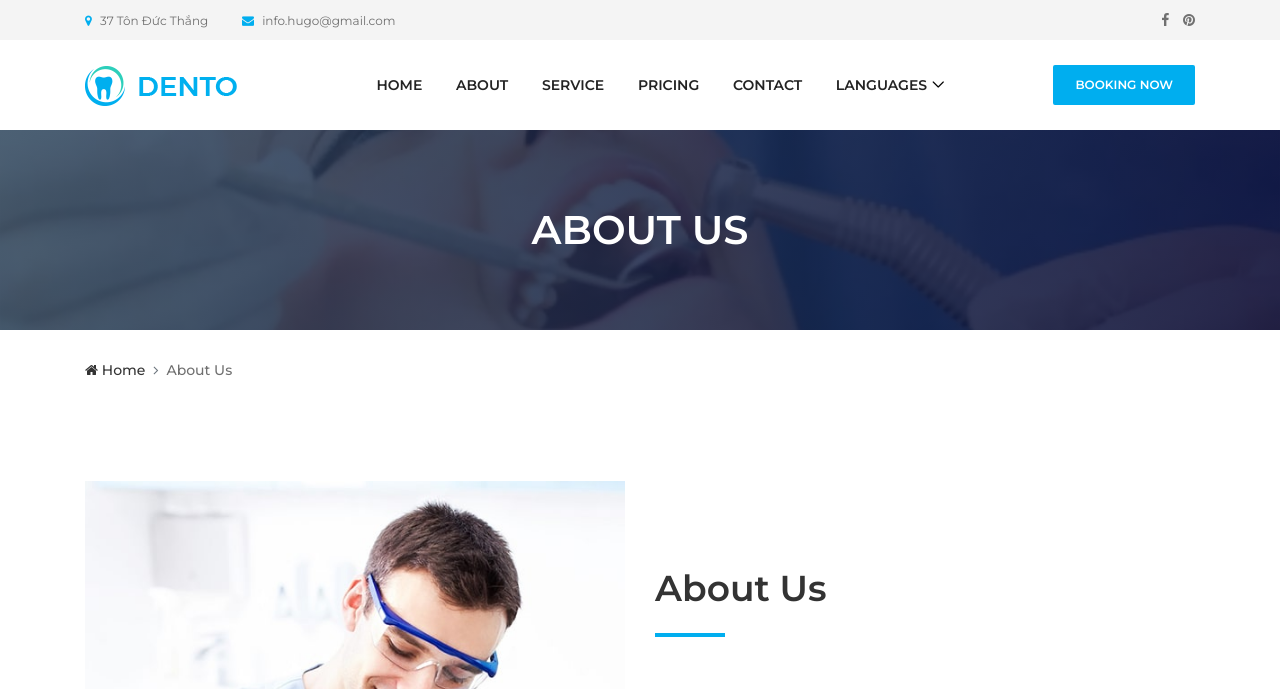
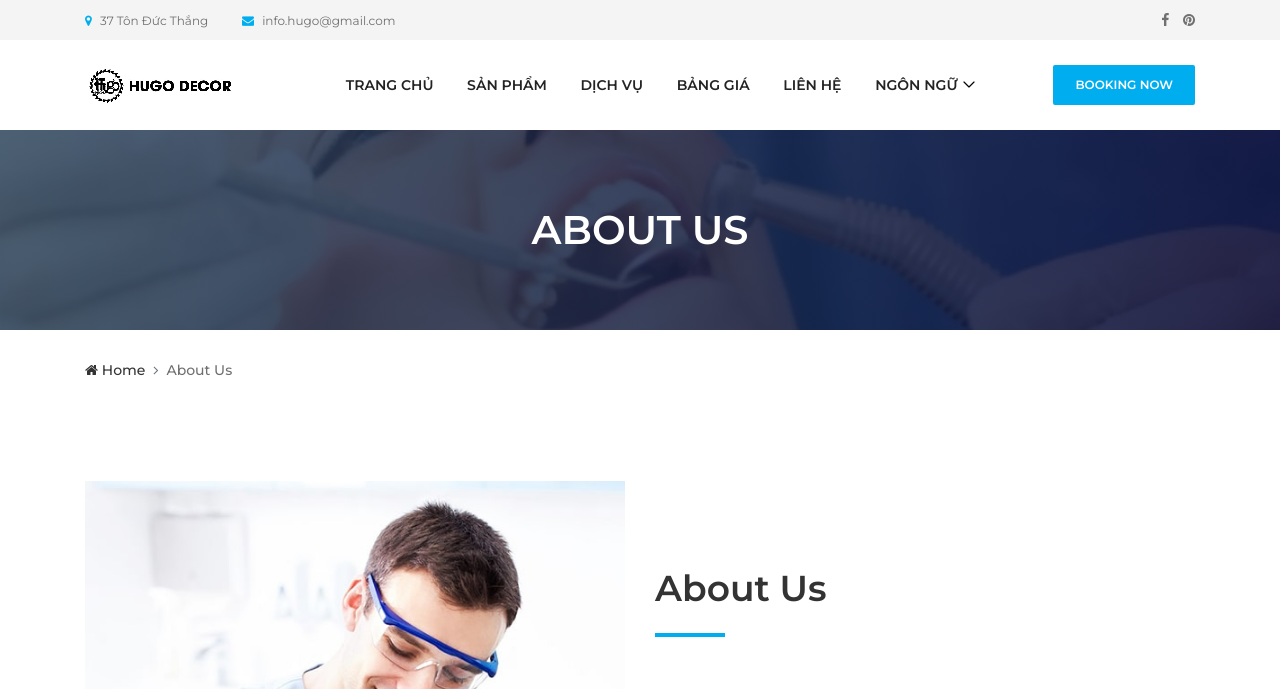
Before and after one commit to thongle89/dentist, a Django app: page /about.html in a window 1280 px wide. Shown: the top 689 px of the page. Run offline with Django 3.2, Linux system fonts and the light colour scheme; some libraries are stand-ins or nearby versions; some web fonts are replaced.

Commit message:
change logo

```diff
--- a/website/templates/base.html
+++ b/website/templates/base.html
@@ -63,7 +63,7 @@
           <nav class="classy-navbar justify-content-between" id="dentoNav">
 
             <!-- Logo -->
-            <a class="nav-brand" href="{% url 'home'%}"><img src="{% static 'website./img/core-img/logo.png' %}" alt=""></a>
+            <a class="nav-brand" href="{% url 'home'%}"><img src="{% static 'website./img/core-img/logo1.png' %}" alt=""></a>
 
             <!-- Navbar Toggler -->
             <div class="classy-navbar-toggler">
@@ -81,12 +81,12 @@
               <!-- Nav Start -->
               <div class="classynav">
                 <ul id="nav">
-                  <li><a href="{% url 'home'%}">{%trans "Home" %}</a></li>
-                  <li><a href="./about.html">{% trans "About" %}</a></li>
-                  <li><a href="{% url 'service'%}">{% trans "Service" %}</a></li>
-                  <li><a href="{% url 'pricing'%}">Pricing</a></li>
-                  <li><a href="./contact.html">Contact</a></li>
-                  <li><a href="#">Languages</a>
+                  <li><a href="{% url 'home'%}">Trang Chủ</a></li>
+                  <li><a href="./about.html">Sản Phẩm</a></li>
+                  <li><a href="{% url 'service'%}">Dịch Vụ</a></li>
+                  <li><a href="{% url 'pricing'%}">Bảng giá</a></li>
+                  <li><a href="./contact.html">Liên Hệ</a></li>
+                  <li><a href="#">Ngôn Ngữ</a>
                     <ul class="dropdown">
                       <li><a href="blog.html">- Vietnames</a></li>
                       <li><a href="blog-details.html">- English</a></li>
```
Also changed, not shown: static/website/img/core-img/favicon.ico, static/website/img/core-img/favicon_.ico (added), static/website/img/core-img/logo.png, static/website/img/core-img/logo1.png (added), static/website/img/core-img/logo_.png (added).
